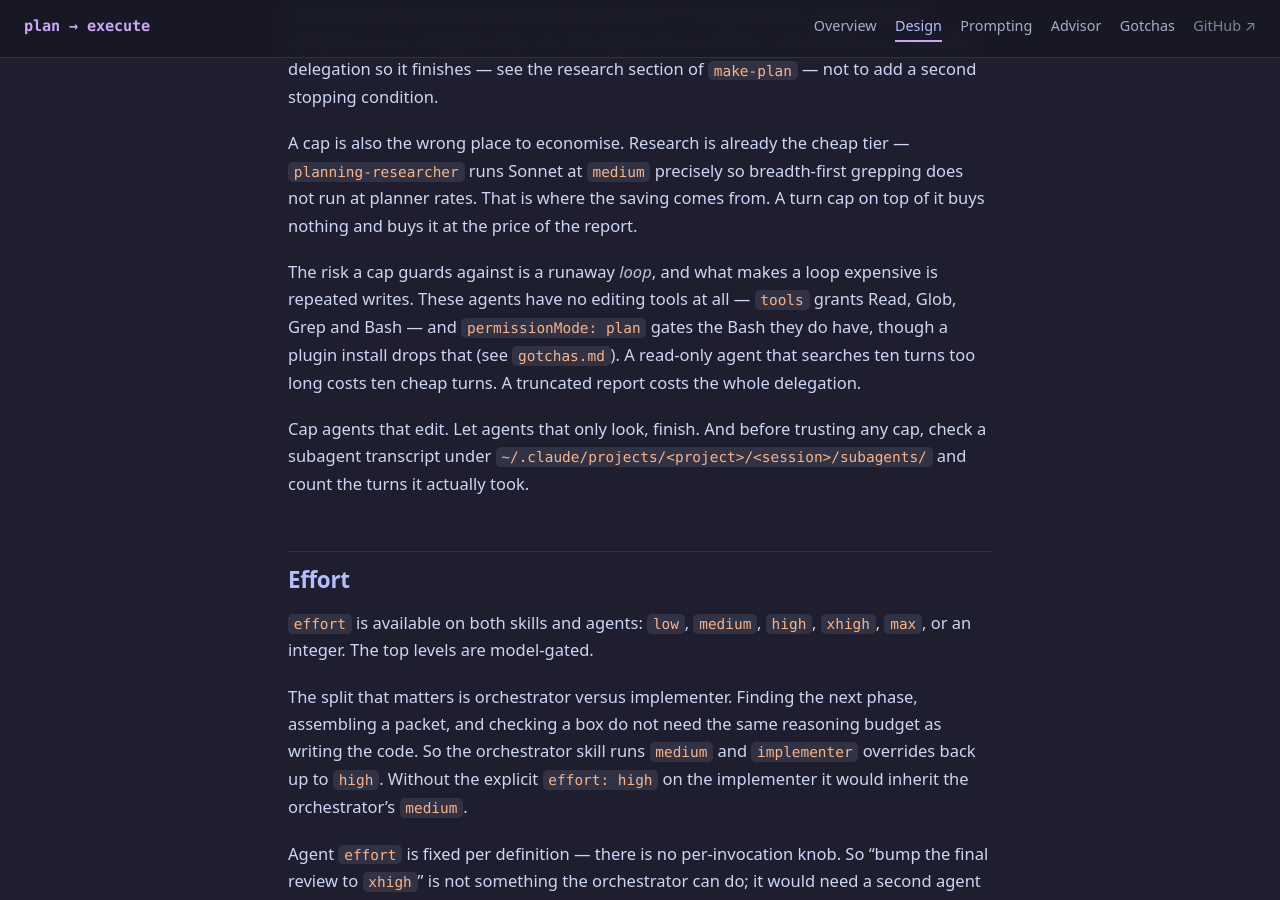
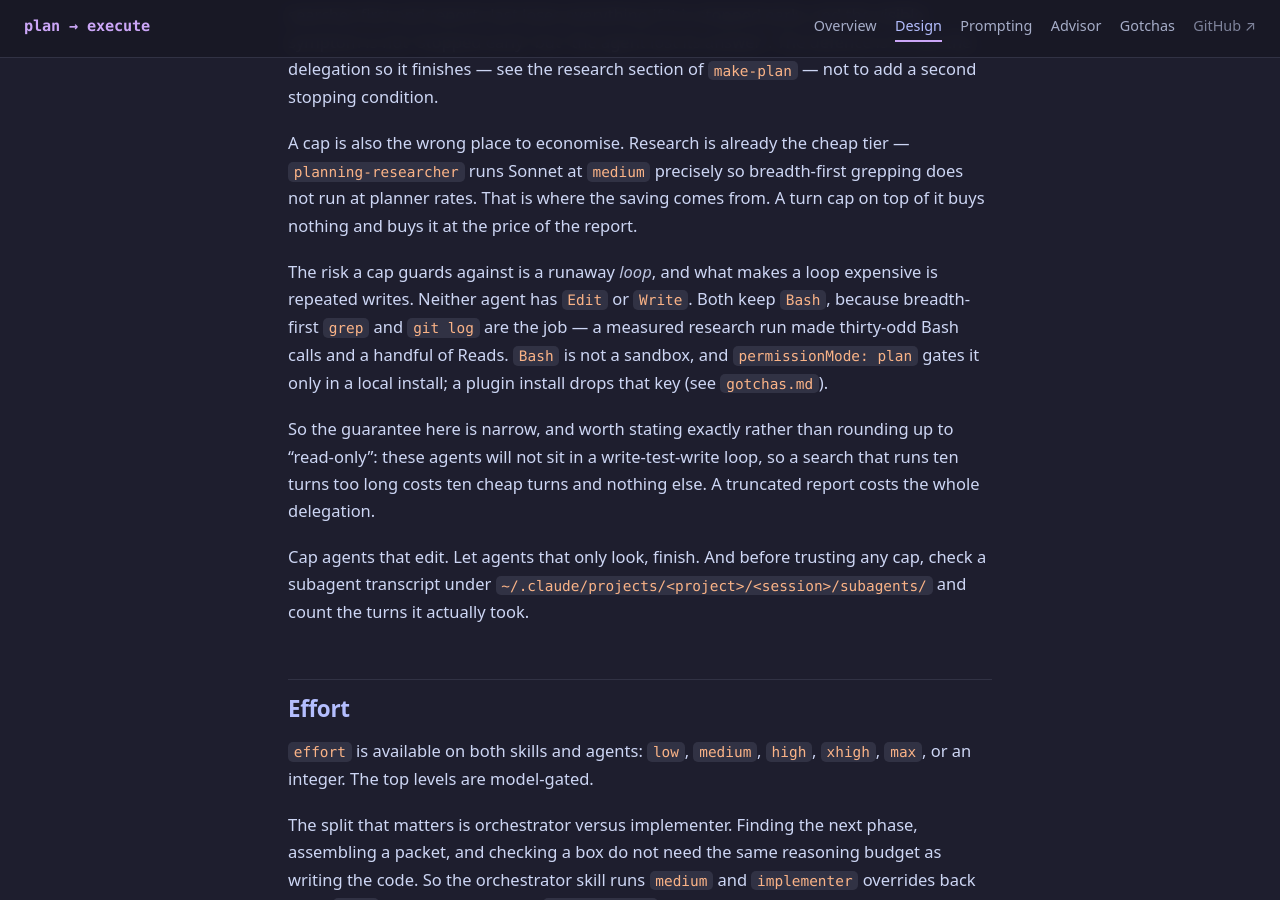
Before and after one commit to ekstremedia/claude-code-plan-and-execution, a Jekyll site: the page built from docs/design.md, in a window 1280 px wide and 900 px high, scrolled down 5866 px. Built offline with Jekyll 4.4.1, drawn with Linux system fonts in a browser that asks for light colours.

Commit message:
fix: address review — test the marker, not a diff, and stop overclaiming read-only
install.sh no longer infers local adaptation from a content difference. A
project can differ from this repo's copy merely by being an older install, so
the difference proves nothing. It now tests for the `<!-- PROJECT: -->` marker,
whose absence is the actual signal that someone adapted the file, and reports
"NOT adapted" when it is still there. The manual-merge hint prints one diff
command per retained agent instead of hardcoding implementer, with paths run
through %q so a target path containing spaces stays copy-safe.

docs/design.md no longer calls the research agents read-only and then admits
they hold Bash in the same sentence. They keep Bash because breadth-first grep
and git log are the job — a measured run made thirty-odd Bash calls to a handful
of Reads — so the honest guarantee is narrower than "cannot write": no Edit, no
Write, therefore no write-test-write loop, therefore an over-long search costs
only cheap turns. permissionMode: plan gates Bash locally and is dropped by a
plugin install, which is now stated where the claim is made rather than only in
gotchas.

docs/gotchas.md qualifies the background default: the caller is supposed to
foreground a delegation whose result it needs, and often does. The measurement
is why that is not enough to rely on — implementer was backgrounded eight times
inside one /execute-plan run, where the very next step diffs its output.

make-plan bounds the fan-out the area rule removed a ceiling from. Three
delegations is already a lot when every report must fit alongside the plan being
written; more independent areas than that means more than one plan.

Co-Authored-By: Claude Opus 5 (1M context) <noreply@anthropic.com>
Claude-Session: https://claude.ai/code/session_01RmJweRko92ns2SqZnJHGUS

```diff
--- a/docs/design.md
+++ b/docs/design.md
@@ -221,10 +221,15 @@ grepping does not run at planner rates. That is where the saving comes from. A
 turn cap on top of it buys nothing and buys it at the price of the report.
 
 The risk a cap guards against is a runaway *loop*, and what makes a loop
-expensive is repeated writes. These agents have no editing tools at all —
-`tools` grants Read, Glob, Grep and Bash — and `permissionMode: plan` gates the
-Bash they do have, though a plugin install drops that (see `gotchas.md`). A
-read-only agent that searches ten turns too long costs ten cheap turns. A
+expensive is repeated writes. Neither agent has `Edit` or `Write`. Both keep
+`Bash`, because breadth-first `grep` and `git log` are the job — a measured
+research run made thirty-odd Bash calls and a handful of Reads. `Bash` is not a
+sandbox, and `permissionMode: plan` gates it only in a local install; a plugin
+install drops that key (see `gotchas.md`).
+
+So the guarantee here is narrow, and worth stating exactly rather than rounding
+up to "read-only": these agents will not sit in a write-test-write loop, so a
+search that runs ten turns too long costs ten cheap turns and nothing else. A
 truncated report costs the whole delegation.
 
 Cap agents that edit. Let agents that only look, finish. And before trusting any
```
Also changed, not shown: docs/gotchas.md (+8 -3 lines), skills/make-plan/SKILL.md (+5 -0 lines), 1 other file.
